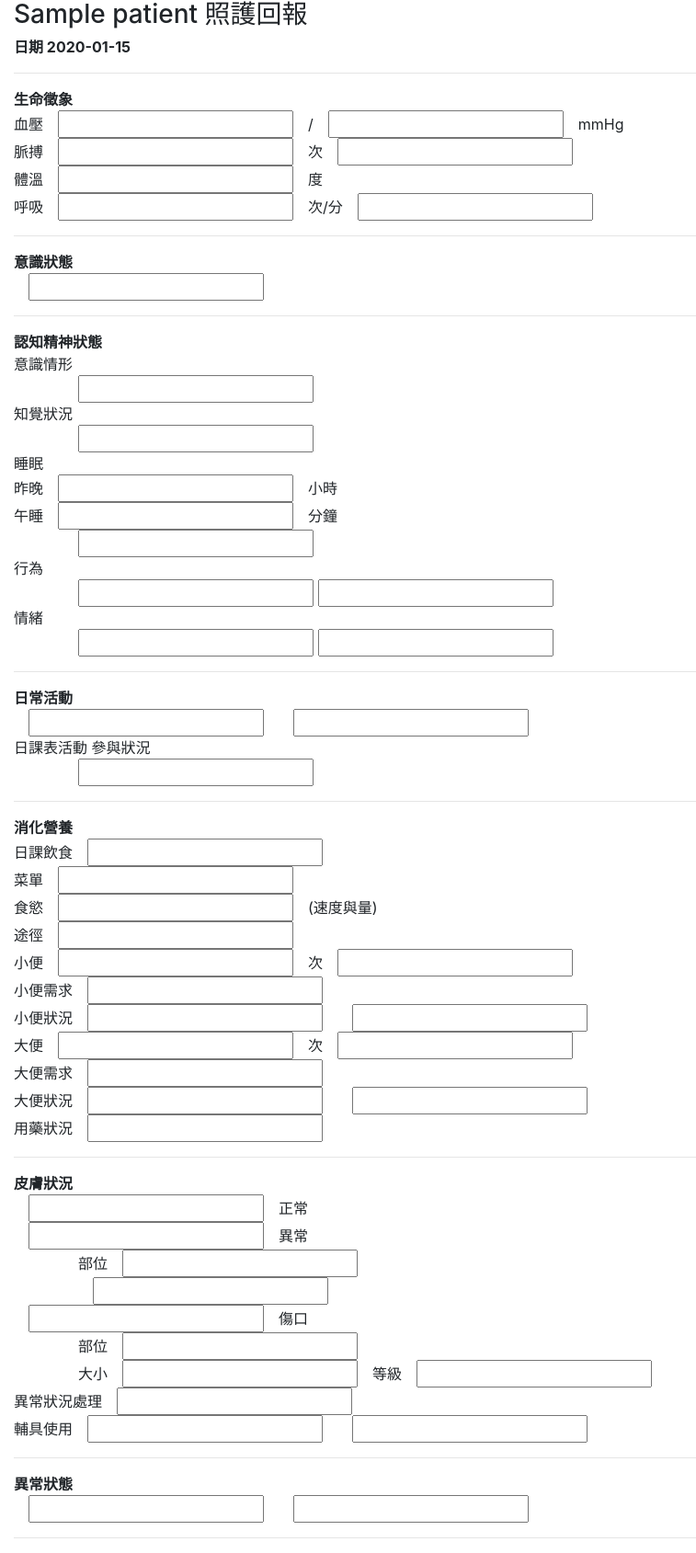
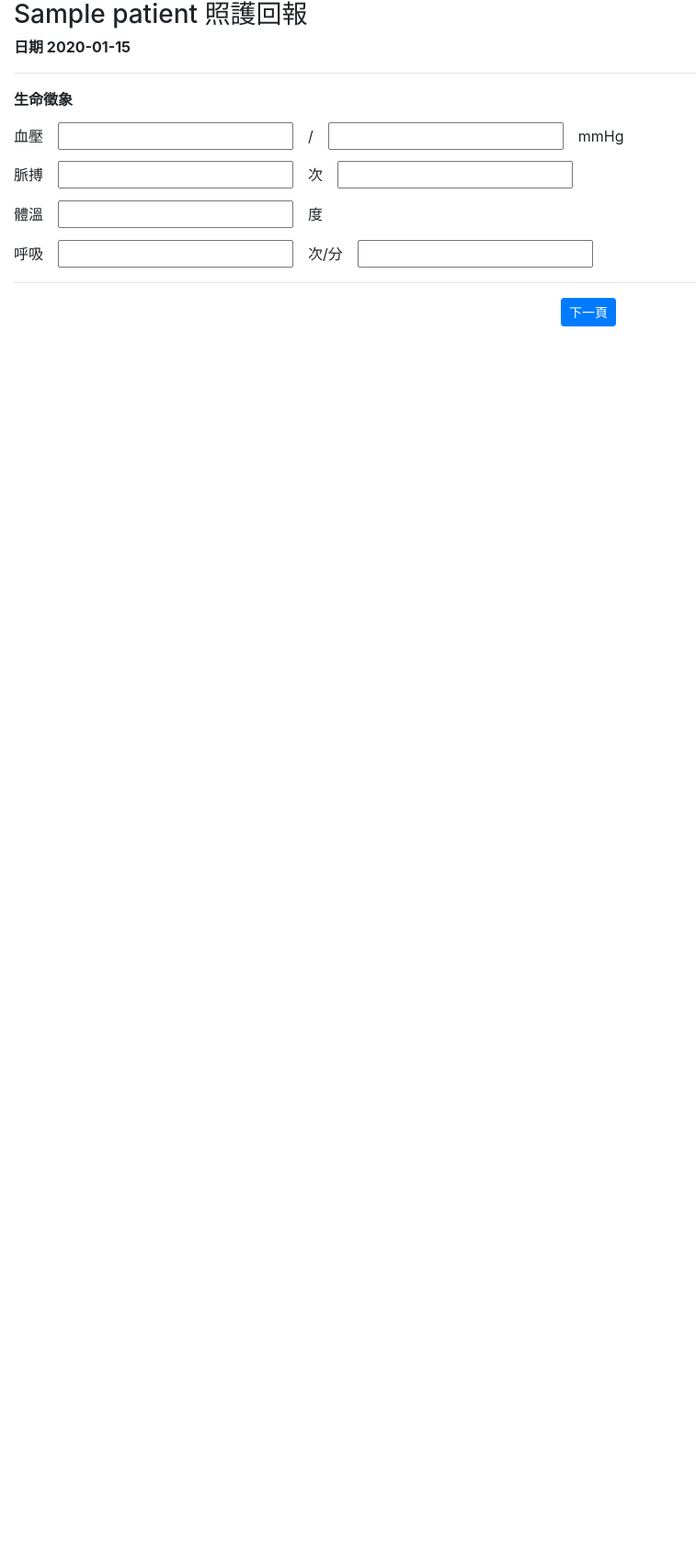
Before and after one commit to yagami-cerberus/ukump_linebot, a Django app: template patient/templates/patient/dairly_report_edit.html in a window 1280 px wide. Shown: the whole page at 92% size, without its empty margins (0-757 px from the left). After the commit the page ends 800 px from the top, so only its background shows below. Run offline with Django 3.2, Linux system fonts and the light colour scheme; the template is opened without the code that fills it: most values are stand-ins (such as "Sample title", 1, 10 or a date in 2020); form fields are guessed from the names that the template uses; some libraries are stand-ins or nearby versions.

Commit message:
Change set

```diff
--- a/customer/models.py
+++ b/customer/models.py
@@ -14,8 +14,8 @@ class Profile(models.Model):
         db_table = "customer"
 
     name = models.TextField()
-    phone = models.TextField(null=True)
-    profile = JSONField(null=True)
+    phone = models.TextField(null=True, blank=True)
+    profile = JSONField(null=True, blank=True)
     created_at = models.DateTimeField(auto_now_add=True)
 
     def __str__(self):
--- a/employee/models.py
+++ b/employee/models.py
@@ -15,8 +15,8 @@ class Profile(models.Model):
         return "<Employee %i: %s>" % (self.id, self.name)
 
     name = models.TextField()
-    profile = JSONField(null=True)
-    members = ArrayField(models.TextField())
+    profile = JSONField(null=True, blank=True)
+    members = ArrayField(models.TextField(), blank=True)
     created_at = models.DateTimeField(auto_now_add=True)
 
     def today_nursing_schedule(self):
--- a/patient/templates/patient/dairly_report_edit.html
+++ b/patient/templates/patient/dairly_report_edit.html
@@ -34,37 +38,64 @@ label {
     white-space: nowrap;
 }
 
-.gray {
-    color: gray;
+.form-section .form-inline {
+    margin-top: 0.8em;
+    margin-bottom: 0.8em;
 }
 
+.form-section {
+    display: none;
+}
 </style>
 <script>
     var mode = "{{ mode }}";
-    function validate() {
-        // var $inv = $("input:invalid");
-        // if ($inv.length) {
-        //     alert("請正確填寫欄位");
-        //     location.hash = $inv[0].id
-        // }
-        // return;
-        // $("input:invalid").each((index, element) => {
-        //     switch (element.type) {
-        //         case "radio":
-        //             element.checked = true;
-        //             break;
-        //         default:
-        //             $(element).val("1");
-        //     }
-        // });
+
+    var $page;
+    function flush_page(pagename) {
+        if ($page) { $page.hide() };
+
+        $page = $("#" + pagename);
+
+        if ($page.attr("data-next") === undefined) {
+            $("#next-btn").hide();
+            $("#submit-btn").show();
+        } else {
+            $("#next-btn").show();
+            $("#submit-btn").hide();
+        }
+
+        if ($("[data-next=" + pagename + "]").length) {
+            $("#prev-btn").show();
+        } else {
+            $("#prev-btn").hide();
+        }
+        $page.show();
     }
 
     $(function() {
-        if (mode === 'readonly') {
-            $("input,select").attr("disabled", true);
-            $('label:has(input[type="radio"]:not(:checked),input[type="checkbox"]:not(:checked))').addClass('gray');
+        $("select, input[type=radio]").bind("change", function() {
+            if (this.value == "-1" || (this.checked && this.value == "false")) {
+                $("[name=" + this.name + "e]").show();
+            } else {
+                $("[name=" + this.name + "e]").hide();
+            }
+        }).trigger("change");
+
+        $("#prev-btn").bind("click", function() {
+            flush_page($("[data-next=" + $page[0].id + "]")[0].id)
+        });
+        $("#next-btn").bind("click", function() {
+            let $inv = $("input:invalid, select:invalid", $page);
+            if ($inv.length) {
+                $inv[0].reportValidity();
+            } else {
+                flush_page($page.attr("data-next"));
             }
         });
+
+        flush_page("section-1");
+    });
+
 </script>
 <body>
     <div class="container-fluid">
@@ -81,13 +112,19 @@ label {
                 {{ message.message }}</div>
             {% endfor %}
         {% endif %}
+
         <form method="POST">
             {% csrf_token %}
-            <div><b>生命徵象</b></div>
+
+
+            <div class="form-section" id="section-1" data-next="section-2">
+                <div class="form-title"><b>生命徵象</b></div>
+
                 <div class="form-inline">
                     血壓
                     {{ form.r1_1 }} / {{ form.r1_2 }} mmHg
                 </div>
+
                 <div class="form-inline">
                     脈搏
                     {{ form.r1_3 }} 次
@@ -95,66 +132,63 @@ label {
                 </div>
 
                 <div class="form-inline">體溫 {{ form.r1_5 }} 度</div>
+
                 <div class="form-inline">
                     呼吸 {{ form.r1_6 }} 次/分
                     {{ form.r1_7 }}
                 </div>
+                <hr />
+            </div>
 
-            <hr />
-            <div><b>意識狀態</b></div>
+            <div class="form-section" id="section-2" data-next="section-3">
+                <div class="form-title"><b>認知精神狀態</b></div>
 
                 <div class="form-inline">
-                {{ form.r2_1 }}
+                    意識情形 {{ form.r3_1 }}
                 </div>
 
-
-            <hr />
-            <div><b>認知精神狀態</b></div>
-
-            <div>意識情形</div>
-            <div class="container">
-                {{ form.r3_1 }}
+                <div class="form-inline">
+                    知覺狀況 {{ form.r3_2 }}
                 </div>
 
-            <div>知覺狀況</div>
-            <div class="container">
-                {{ form.r3_2 }}
+                <div class="form-inline">
+                    昨晚睡眠 {{ form.r4_1 }} 小時
+                </div>
+                <div class="form-inline">
+                    午睡 {{ form.r4_2 }} 分鐘 {{ form.r4_3 }}
                 </div>
 
-            <div class="form-inline">睡眠</div>
-            <div class="form-inline">昨晚 {{ form.r4_1 }} 小時</div>
-            <div class="form-inline">午睡 {{ form.r4_2 }} 分鐘</div>
-
-            <div class="container">
-                {{ form.r4_3 }}
-            </div>
-
-            <div>行為</div>
-            <div class="container">
+                <div class="form-inline">
+                    行為
                     {{ form.r4_4 }}
                     {{ form.r4_4e }}
                 </div>
 
-            <div>情緒</div>
-            <div class="container">
+                <div class="form-inline">
+                    情緒
                     {{ form.r5_1 }}
                     {{ form.r5_1e }}
                 </div>
+                <hr />
+            </div>
 
-            <hr />
-            <div><b>日常活動</b></div>
+            <div class="form-section" id="section-3" data-next="section-4">
+                <div class="form-title"><b>日常活動</b></div>
                 <div class="form-inline">
                     {{ form.r6_1 }}
                     {{ form.r6_1e }}
                 </div>
 
-            <div>日課表活動 參與狀況</div>
-            <div class="container">
+                <div class="form-inline">
+                    日課表活動 參與狀況
                     {{ form.r6_2 }}
                 </div>
+                <hr />
+            </div>
 
-            <hr />
-            <div><b>消化營養</b></div>
+            <div class="form-section" id="section-4" data-next="section-5">
+                <div class="form-title"><b>消化營養</b></div>
+
                 <div class="form-inline">
                     日課飲食
                     {{ form.r7_1 }}
@@ -207,8 +241,10 @@ label {
                     用藥狀況
                     {{ form.r7_13 }}
                 </div>
+                <hr />
+            </div>
 
-            <hr />
+            <div class="form-section" id="section-5" data-next="section-6">
                 <div><b>皮膚狀況</b></div>
 
                 <div class="form-inline">
@@ -249,19 +285,25 @@ label {
                     {{ form.r8_5 }}
                     {{ form.r8_5e }}
                 </div>
+                <hr />
+            </div>
 
-            <hr />
+            <div class="form-section" id="section-6">
                 <div><b>異常狀態</b></div>
 
                 <div class="form-inline">
                     {{ form.r9_1 }}
                     {{ form.r9_1e }}
                 </div>
+                <hr />
+            </div>
 
-            <hr />
             <center>
+                <button type="button" id="prev-btn" class="btn btn-sm btn-primary">上一頁</button>
+                <button type="button" id="next-btn" class="btn btn-sm btn-primary">下一頁</button>
+
                 {% if mode == "review" %}
-                    <button type="submit" class="btn btn-sm btn-primary" name="action" value="review" onclick="validate();">
+                    <button type="submit" class="btn btn-sm btn-primary" id="submit-btn" name="action" value="review" onclick="validate();">
                         {% if reviewed %}
                         修改審核結果
                         {% else %}
@@ -269,7 +311,7 @@ label {
                         {% endif %}
                     </button>
                 {% elif mode == "edit" %}
-                    <button type="submit" class="btn btn-sm btn-primary" name="action" value="submit" onclick="validate();">送出</button>
+                    <button type="submit" class="btn btn-sm btn-primary" id="submit-btn" name="action" value="submit" onclick="validate();">送出</button>
                 {% endif %}
             </center>
         </form>
--- a/ukumpcore/admin.py
+++ b/ukumpcore/admin.py
@@ -2,4 +2,8 @@ from django.contrib import admin
 
 
 class LineMessageQueueAdmin(admin.ModelAdmin):
-    pass
+    def get_list_display(self, request):
+        if hasattr(self.model, "employee"):
+            return ('id', 'employee', 'scheduled_at')
+        elif hasattr(self.model, "customer"):
+            return ('id', 'customer', 'scheduled_at')
```
Also changed, not shown: other parts of patient/templates/patient/dairly_report_edit.html (+5 -1 lines), patient/forms_dairy_report.py (+14 -18 lines), patient/models.py (+13 -11 lines), customer/migrations/0003_auto_20171019_1044.py (added), employee/migrations/0002_auto_20171019_1034.py (added), patient/migrations/0007_auto_20171016_1159.py (added), patient/migrations/0008_auto_20171019_1044.py (added). Lines whose indentation alone changed are shown as unchanged.
